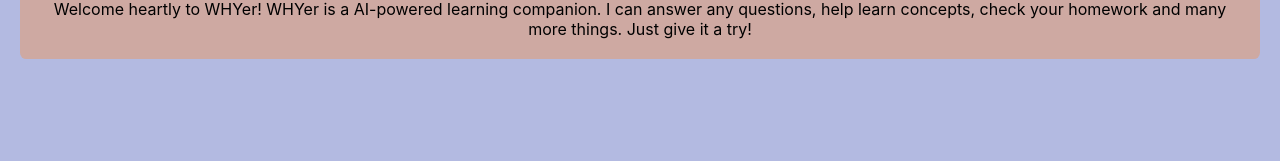
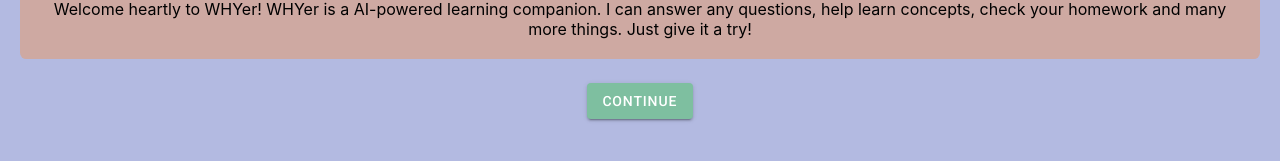
Before and after one commit to davletd/whyer-web, a React (Create React App) app: page / in a window 1280 px wide. Shown: the part 361-522 px from the top of the page. Built offline with nearby package versions, Linux system fonts and the light colour scheme.

Commit message:
Go from Welcome screen to next screen

```diff
--- a/package.json
+++ b/package.json
@@ -9,6 +9,7 @@
     "@emotion/react": "^11.10.5",
     "@emotion/styled": "^11.10.5",
     "@fontsource/roboto": "^4.5.8",
+    "@ionic/react": "^6.6.0",
     "@mui/material": "^5.11.8",
     "@mui/styled-engine-sc": "^5.11.0",
     "@testing-library/jest-dom": "^5.16.5",
@@ -19,6 +20,7 @@
     "@types/react": "^18.0.27",
     "@types/react-dom": "^18.0.10",
     "axios": "^1.3.2",
+    "ionicons": "^6.1.3",
     "react": "^18.2.0",
     "react-dom": "^18.2.0",
     "react-scripts": "5.0.1",
--- a/src/App.scss
+++ b/src/App.scss
@@ -1,3 +1,4 @@
+
 .App {
   display: flex;
   flex-direction: column;
--- a/src/App.tsx
+++ b/src/App.tsx
@@ -2,6 +2,24 @@
 import '@fontsource/roboto/400.css';
 import '@fontsource/roboto/500.css';
 import '@fontsource/roboto/700.css';
+
+/* Core CSS required for Ionic components to work properly */
+import '@ionic/react/css/core.css';
+
+/* Basic CSS for apps built with Ionic */
+import '@ionic/react/css/normalize.css';
+import '@ionic/react/css/structure.css'; // Remove if nothing is visible
+import '@ionic/react/css/typography.css';
+
+/* Optional CSS utils that can be commented out */
+import '@ionic/react/css/padding.css';
+import '@ionic/react/css/float-elements.css';
+import '@ionic/react/css/text-alignment.css';
+import '@ionic/react/css/text-transformation.css';
+import '@ionic/react/css/flex-utils.css';
+import '@ionic/react/css/display.css';
+import { setupIonicReact } from '@ionic/react';
+
 
 import React, { useState } from 'react';
 import axios from "axios";
@@ -11,6 +29,7 @@
 import './App.scss';
 import WelcomePage from './pages/WelcomePage';
 
+setupIonicReact();
 
 const App = () => {
   const [seenWelcomePage, setSeenWelcomePage] = useState(false);
@@ -32,7 +51,7 @@
   }
 
   if (!seenWelcomePage) {
-    return <WelcomePage />
+    return <WelcomePage setSeenWelcomePage={setSeenWelcomePage} />
   }
 
 
--- a/src/index.css
+++ /dev/null
@@ -1,19 +0,0 @@
-body {
-  margin: 0;
-  font-family: -apple-system, BlinkMacSystemFont, 'Segoe UI', 'Roboto', 'Oxygen',
-    'Ubuntu', 'Cantarell', 'Fira Sans', 'Droid Sans', 'Helvetica Neue',
-    sans-serif;
-  -webkit-font-smoothing: antialiased;
-  -moz-osx-font-smoothing: grayscale;
-}
-
-code {
-  font-family: source-code-pro, Menlo, Monaco, Consolas, 'Courier New',
-    monospace;
-}
-
-img {
-  max-width: 100%;
-  margin-bottom: 20px;
-  max-height: 40vh;
-}
--- /dev/null
+++ b/src/index.scss
@@ -0,0 +1,40 @@
+@import './palette.scss';
+
+body {
+  margin: 0;
+  font-family: -apple-system, BlinkMacSystemFont, 'Segoe UI', 'Roboto', 'Oxygen',
+    'Ubuntu', 'Cantarell', 'Fira Sans', 'Droid Sans', 'Helvetica Neue',
+    sans-serif;
+  -webkit-font-smoothing: antialiased;
+  -moz-osx-font-smoothing: grayscale;
+}
+
+code {
+  font-family: source-code-pro, Menlo, Monaco, Consolas, 'Courier New',
+    monospace;
+}
+
+img {
+  max-width: 100%;
+  margin-bottom: 20px;
+  max-height: 40vh;
+}
+
+:root {
+  --ion-color-primary: #7EBFA0ff;
+	--ion-color-new: #69bb7b;
+	--ion-color-new-rgb: 105,187,123;
+	--ion-color-new-contrast: #000000;
+	--ion-color-new-contrast-rgb: 0,0,0;
+	--ion-color-new-shade: #5ca56c;
+	--ion-color-new-tint: #78c288;
+}
+
+.ion-color-new {
+	--ion-color-base: var(--ion-color-new);
+	--ion-color-base-rgb: var(--ion-color-new-rgb);
+	--ion-color-contrast: var(--ion-color-new-contrast);
+	--ion-color-contrast-rgb: var(--ion-color-new-contrast-rgb);
+	--ion-color-shade: var(--ion-color-new-shade);
+	--ion-color-tint: var(--ion-color-new-tint);
+}
--- a/src/index.tsx
+++ b/src/index.tsx
@@ -1,6 +1,6 @@
 import React from 'react';
 import ReactDOM from 'react-dom/client';
-import './index.css';
+import './index.scss';
 import App from './App';
 import reportWebVitals from './reportWebVitals';
 
--- a/src/pages/WelcomePage.tsx
+++ b/src/pages/WelcomePage.tsx
@@ -1,7 +1,8 @@
 import React, { useState } from 'react';
+import { IonButton } from '@ionic/react';
 import styles from './WelcomePage.module.scss';
 
-const WelcomePage = () => {
+const WelcomePage = (props: any) => {
 
 	const welcomeText = `Welcome heartly to WHYer!
 	WHYer is a AI-powered learning companion. I can answer any questions, help learn concepts,
@@ -14,6 +15,7 @@
 		<div className={styles.Body}>
 			<div className={styles.Image}><img src="Nesh.png" alt="Welcome to WHYer" /></div>
 			<div className={styles.SpeechBubble}>{welcomeText}</div>
+			<IonButton className={styles.Button} onClick={() => props.setSeenWelcomePage(true)}>Continue</IonButton>
 		</div>
 
 		</React.Fragment>
```
Also changed, not shown: src/pages/WelcomePage.module.scss (line endings or trailing spaces), 1 other file (tests, documents, lock files or other folders).
